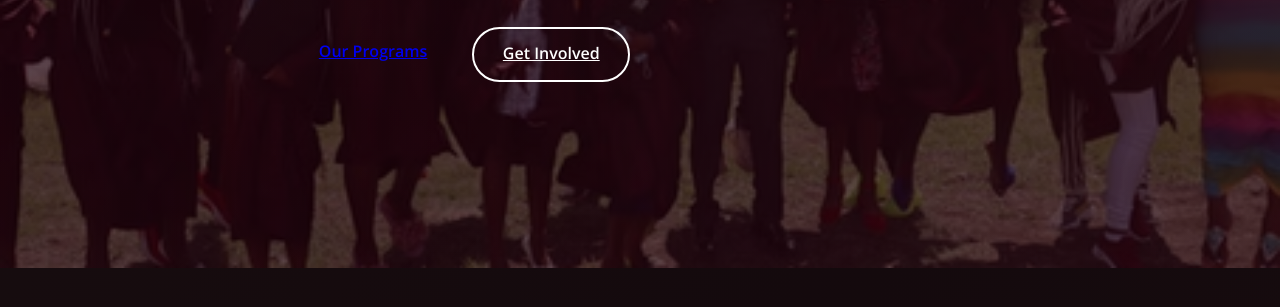
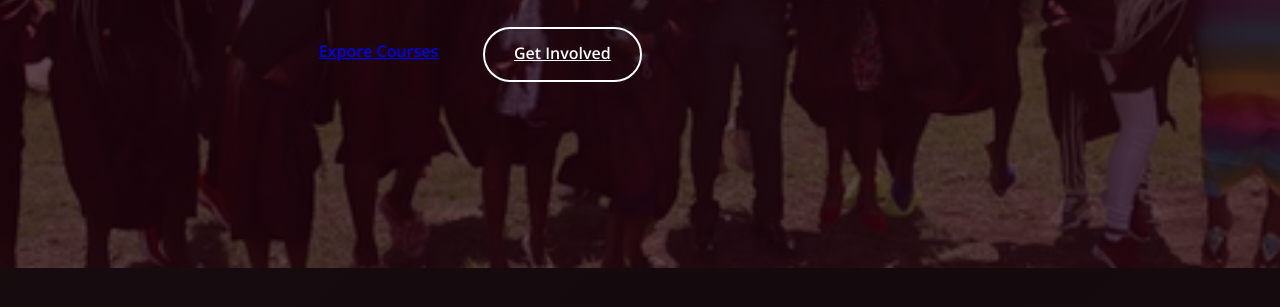
Before and after one commit to iankipas/Made-In-The-Streets.ian.Com-, a plain HTML site: page index.html in a window 1280 px wide. Shown: the part 493-800 px from the top of the page. Drawn offline with nearby package versions, Linux system fonts and the light colour scheme.

Commit message:
Update index.html

```diff
--- a/index.html
+++ b/index.html
@@ -1052,7 +1052,7 @@
       <h1>Made In The Streets</h1>
       <p>We exist to holistically serve and love street-connected children and reintegrate them back into a nurturing and safe environment.</p>
       <div class="cta-buttons">
-        <a href="https://www.youtube.com/watch?v=W7JllMi8NYs" class="btn btn-primar">Our Programs</a>
+        <a href="https://iankipas.github.io/MITS-vocational-center-skills/" class="btn btn-primar">Expore Courses</a>
         <a href="#contact" class="btn btn-outline">Get Involved</a>
       </div>
     </div>
```
